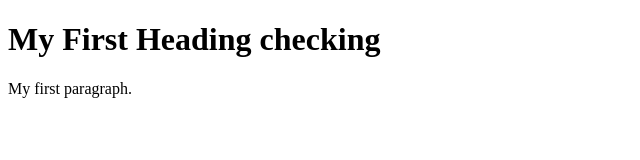
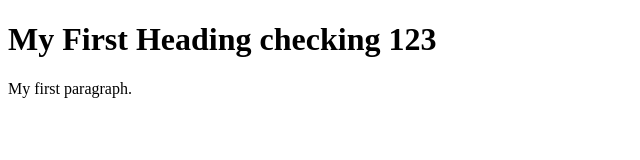
Before and after one commit to Demonlordevil/jenkins, a plain HTML site: page index.html in a window 1280 px wide. Shown: the full height of the page, 0-640 px from the left. Drawn offline with Linux system fonts and the light colour scheme.

Commit message:
Update index.html

```diff
--- a/index.html
+++ b/index.html
@@ -5,7 +5,7 @@
 </head>
 <body>
 
-<h1>My First Heading checking</h1>
+<h1>My First Heading checking 123</h1>
 <p>My first paragraph.</p>
 
 </body>
```
